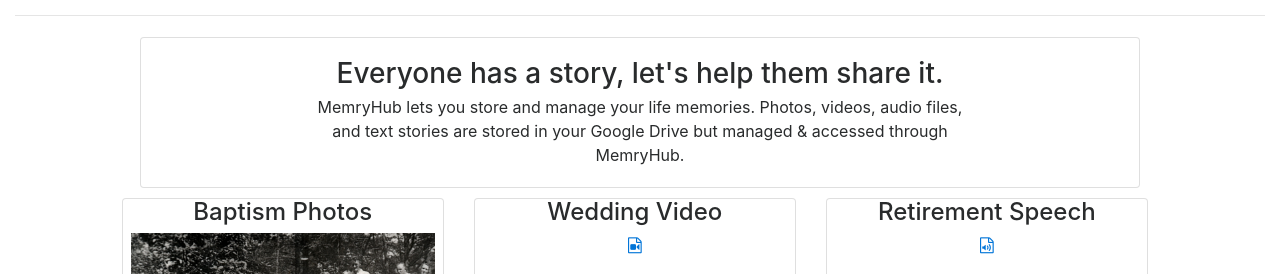
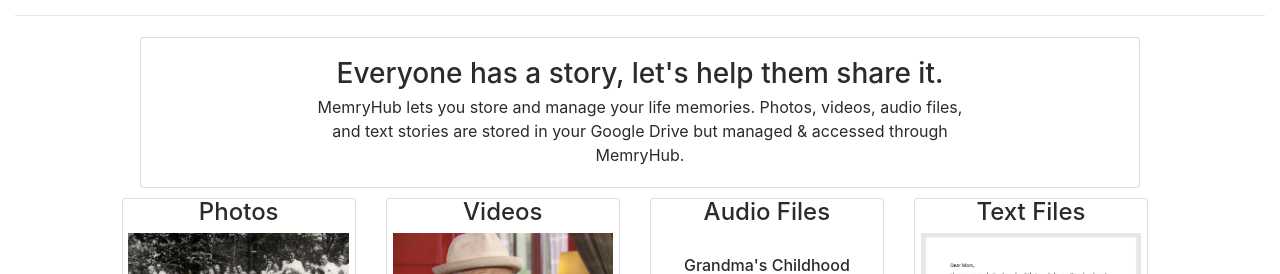
Before and after one commit to gbird3/memryHub, a Django app: page / in a window 1280 px wide. Shown: the part 164-438 px from the top of the page. Run offline with Django 3.2, Linux system fonts and the light colour scheme; some libraries are stand-ins or nearby versions.

Commit message:
changed file types

```diff
--- a/home/templates/index.html
+++ b/home/templates/index.html
@@ -37,30 +37,28 @@
 			<div class = "col-lg-10 center-block">
 				<div class = "card-deck">
 					<div class = "card file-card">
-						<h4>Baptism Photos</h4>
+						<h4>Photos</h4>
 						<img class = "image-card" frameborder="0" src={% static "home/media/baptism.jpg" %}></img>
 					</div>
 
 					<div class = "card file-card">
-						<h4>Wedding Video</h4>
-						<a href="#">
-							<i class="fa fa-file-video-o"></i>
-						</a>
-						<br>
-						<iframe frameborder="0" src="https://drive.google.com/file/d/{{ file.file_id }}/preview?usp=sharing" data-toggle ="tooltip" title = "Location: {{memory.city}}, {{memory.state}}" data-placement="bottom"></iframe>
-						</br>
-						<a class = "delete-file-button" href="">Delete File</a>
+						<h4>Videos</h4>
+						<img class = "image-card" frameborder="0" src={% static "home/media/interview_icon.jpg" %}></img>
 					</div>
 
 					<div class = "card file-card">
-						<h4>Retirement Speech</h4>
-						<a href="#">
-							<i class="fa fa-file-audio-o"></i>
-						</a>
-						<br>
-						<iframe frameborder="0" src="https://drive.google.com/file/d/{{ file.file_id }}/preview?usp=sharing" data-toggle ="tooltip" title = "Location: {{memory.city}}, {{memory.state}}" data-placement="bottom"></iframe>
-						</br>
-						<a class = "delete-file-button" href="">Delete File</a>
+						<h4>Audio Files</h4>
+					</br>
+
+						<h6>Grandma's Childhood Memories</h6>
+						<img class = "image-card" frameborder="0" src={% static "home/media/audio.png" %}></img>
+					</br>
+					</div>
+
+					<div class = "card file-card">
+						<h4>Text Files</h4>
+						<img class = "image-card" frameborder="0" src={% static "home/media/letter_mother.png" %}></img>
+					</br>
 					</div>
 				</div>
 			</div>
```
Also changed, not shown: home/static/home/media/audio.PNG (added), home/static/home/media/interview.jpg (added), home/static/home/media/interview_icon.jpg (added), home/static/home/media/letter_mother.PNG (added).
